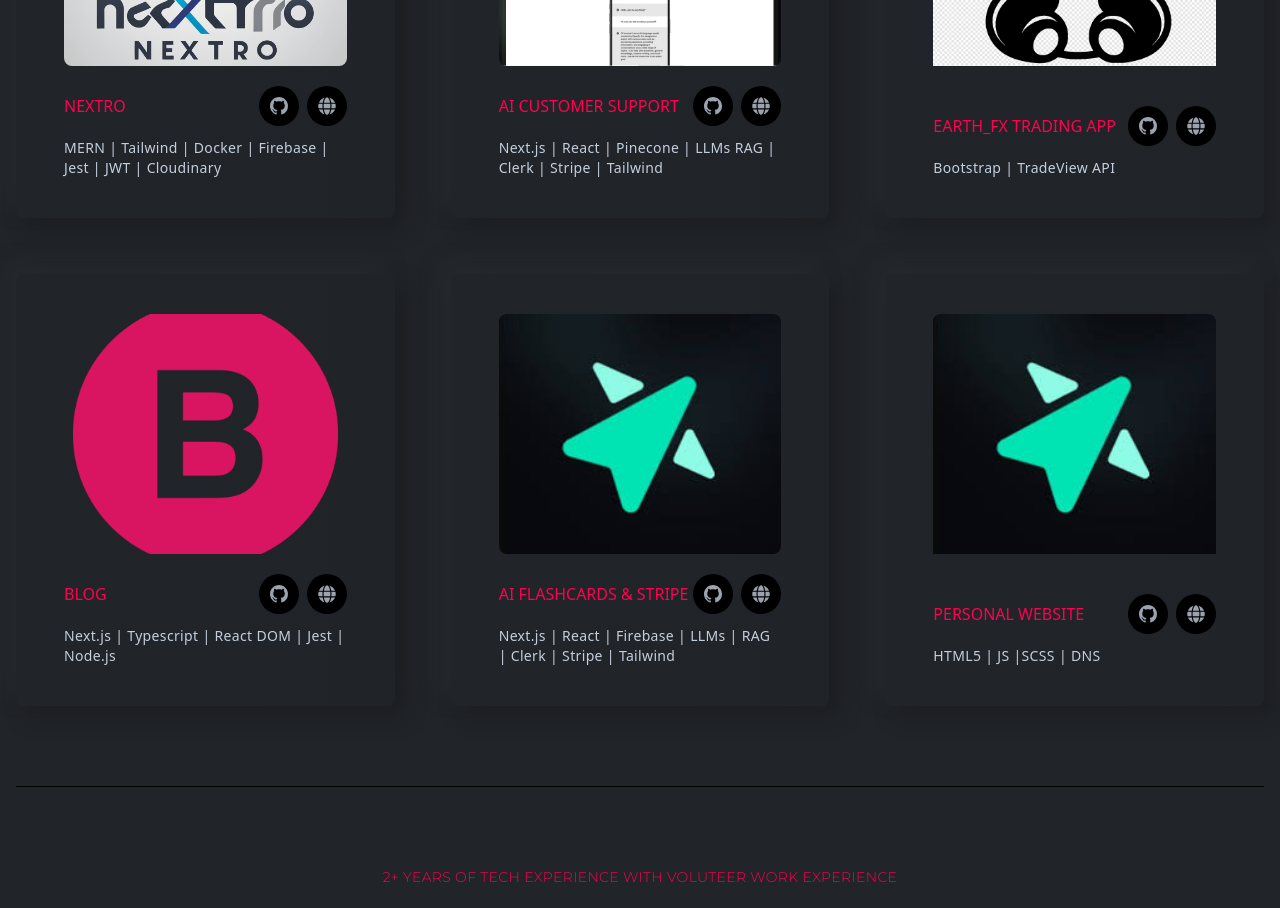
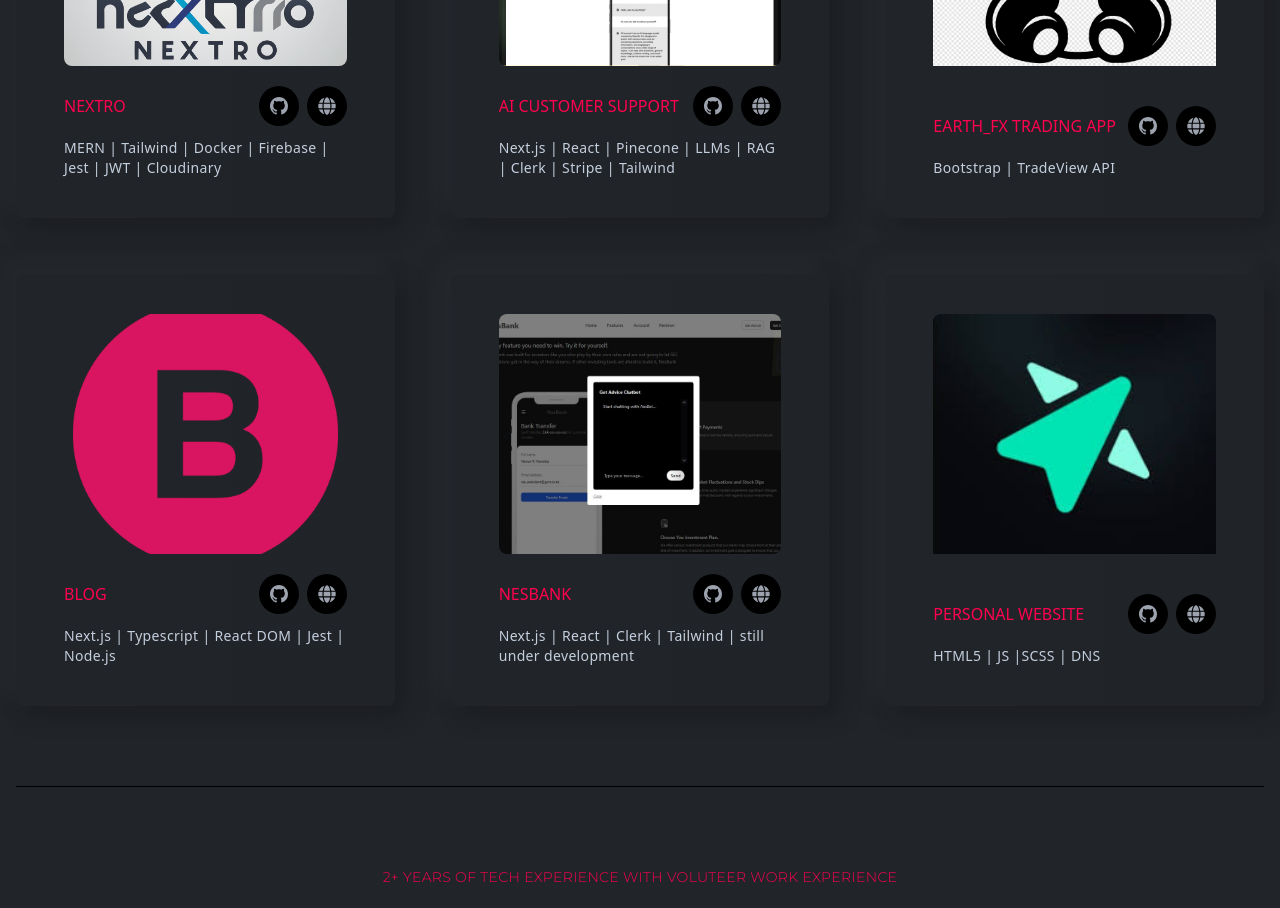
Before and after one commit to bshongwe/personal-portfolio-2024, a React (Create React App) app: page / in a window 1280 px wide. Shown: the part 3280-4188 px from the top of the page. Built offline with nearby package versions, Linux system fonts and the light colour scheme.

Commit message:
Update: new project

```diff
--- a/src/assets/index.js
+++ b/src/assets/index.js
@@ -11,6 +11,7 @@
 import projectNine from "./images/projects/projectNine.jpg";
 import projectTen from "./images/projects/projectTen.jpg";
 import projectEleven from "./images/projects/projectEleven.jpg";
+import projectTwelve from "./images/projects/projectTwelve.jpg";
 import testimonialOne from "./images/testmonial/testimonialOne.png";
 import testimonialTwo from "./images/testmonial/testimonialTwo.png";
 import testimonialThree from "./images/testmonial/testimonialThree.png";
@@ -34,6 +35,7 @@
   projectNine,
   projectTen,
   projectEleven,
+  projectTwelve,
   testimonialOne,
   testimonialTwo,
   testimonialThree,
--- a/src/components/projects/Projects.js
+++ b/src/components/projects/Projects.js
@@ -1,6 +1,6 @@
 import React from 'react'
 import Title from '../layouts/Title'
-import { projectOne, projectTwo, projectThree, projectFour, projectFive, projectSix, projectSeven, projectEight, projectNine, projectTen, projectEleven } from "../../assets/index";
+import { projectOne, projectTwo, projectThree, projectFour, projectFive, projectSix, projectSeven, projectEight, projectNine, projectTen, projectEleven, projectTwelve } from "../../assets/index";
 import ProjectsCard from './ProjectsCard';
 
 const Projects = () => {
@@ -53,7 +53,7 @@
         />
         <ProjectsCard
           title="AI Customer Support"
-          des="Next.js | React | Pinecone | LLMs RAG | Clerk | Stripe | Tailwind"
+          des="Next.js | React | Pinecone | LLMs | RAG | Clerk | Stripe | Tailwind"
           src={projectEight}
         />
         <ProjectsCard
@@ -67,9 +67,9 @@
           src={projectTen}
         />
         <ProjectsCard
-          title="AI Flashcards & Stripe"
-          des="Next.js | React | Firebase | LLMs | RAG | Clerk | Stripe | Tailwind"
-          src={projectFive}
+          title="NesBank"
+          des="Next.js | React | Clerk | Tailwind | still under development"
+          src={projectTwelve}
         />
         <ProjectsCard
           title="Personal Website"
```
Also changed, not shown: src/assets/images/projects/projectTwelve.jpg (added).
